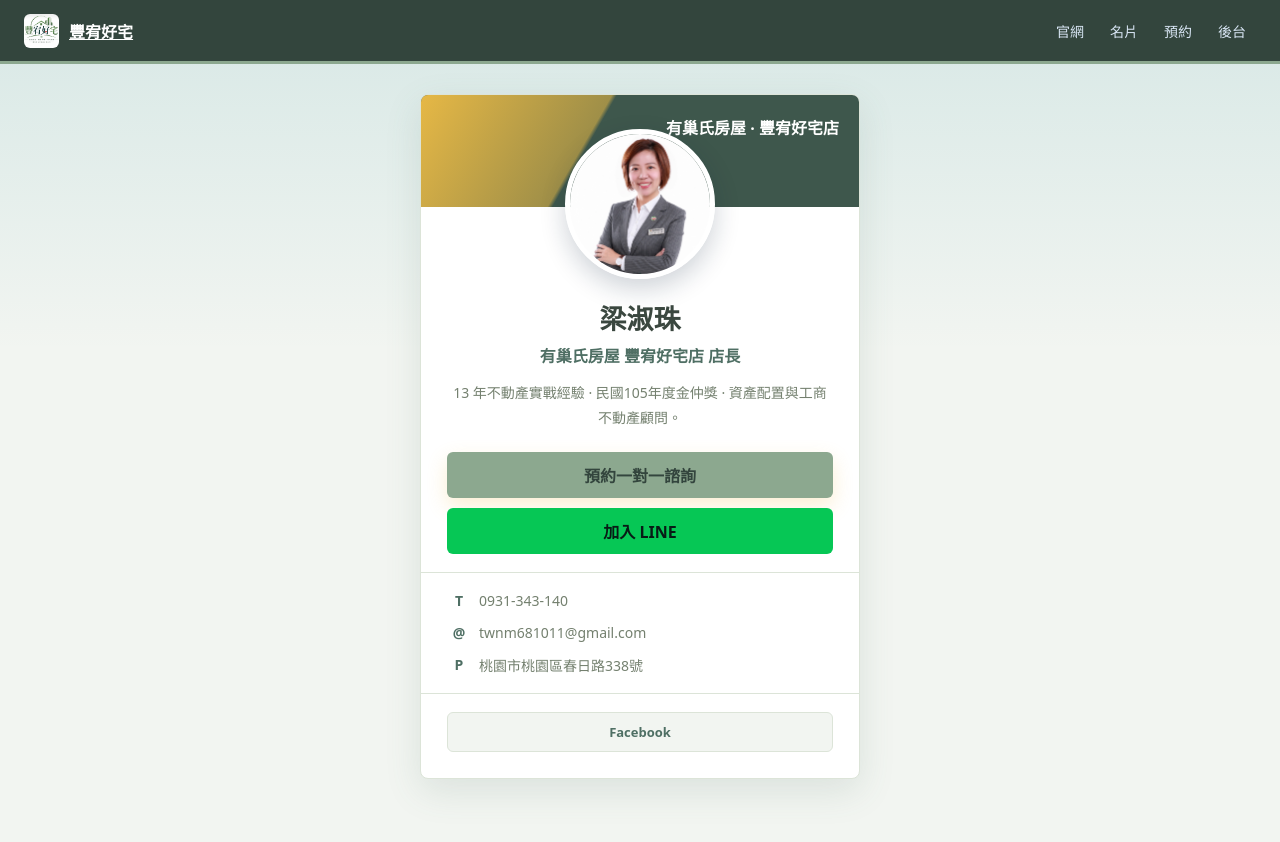
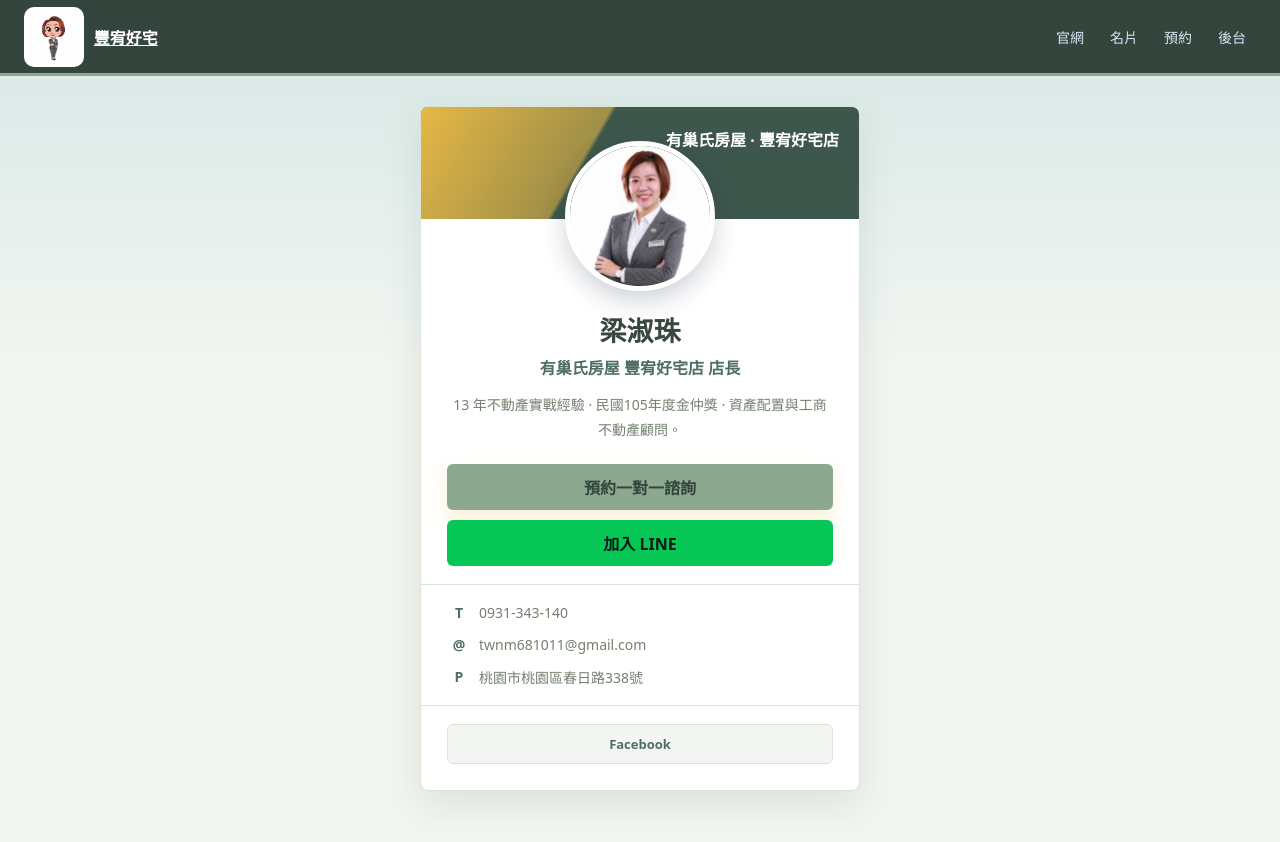
Before and after one commit to twnm681011/liang-shuzhu-booking-system, a Next.js app: page /card in a window 1280 px wide. Shown: the top 842 px of the page. Built offline with nearby package versions, Linux system fonts and the light colour scheme.

Commit message:
預約系統標誌改用梁淑珠 Q 版娃娃形象

```diff
--- a/src/app/_components/Topbar.tsx
+++ b/src/app/_components/Topbar.tsx
@@ -4,7 +4,7 @@
   return (
     <header className="topbar">
       <Link className="brand" href="/">
-        <img className="brand-logo" src="/card/logo.png" alt="豐宥好宅" />
+        <img className="brand-logo" src="/card/mascot.png" alt="梁淑珠 Q 版形象" />
         <span>{admin ? "預約管理" : "豐宥好宅"}</span>
       </Link>
       <nav className="topnav" aria-label="主要導覽">
--- a/src/app/globals.css
+++ b/src/app/globals.css
@@ -55,7 +55,7 @@
 }
 
 .topbar {
-  height: 64px;
+  height: 76px;
   padding: 0 24px;
   background: var(--navy-950);
   color: #fff;
@@ -84,9 +84,12 @@
 }
 
 .brand-logo {
-  height: 34px;
+  height: 60px;
   width: auto;
-  border-radius: 6px;
+  border-radius: 10px;
+  background: #fff;
+  object-fit: contain;
+  padding: 2px 4px;
 }
 
 .topnav {
```
Also changed, not shown: public/card/mascot.png (added).
